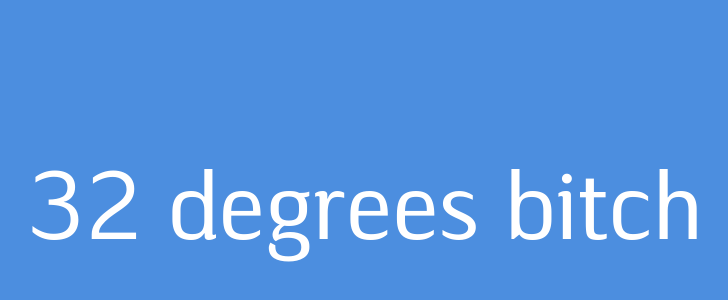
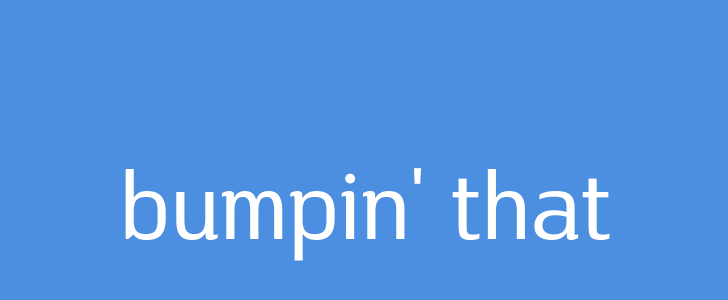
Before and after one commit to fullpwn/piweather, a plain HTML site: page index.html in a window 1280 px wide. Shown: the part 194-494 px from the top of the page, without its empty margins (275-1003 px from the left). Drawn offline with Linux system fonts and the light colour scheme.

Commit message:
imgonnagetyouback

```diff
--- a/index.html
+++ b/index.html
@@ -9,7 +9,7 @@
 <body>
     <div class="splashonsplash"></div>
     <div class="splash">
-        <h1 class="splashtext">32 degrees bitch</h1>
+        <h1 class="splashtext">bumpin' that</h1>
     </div>
 
 </body>
```
Also changed, not shown: 1 other file.
